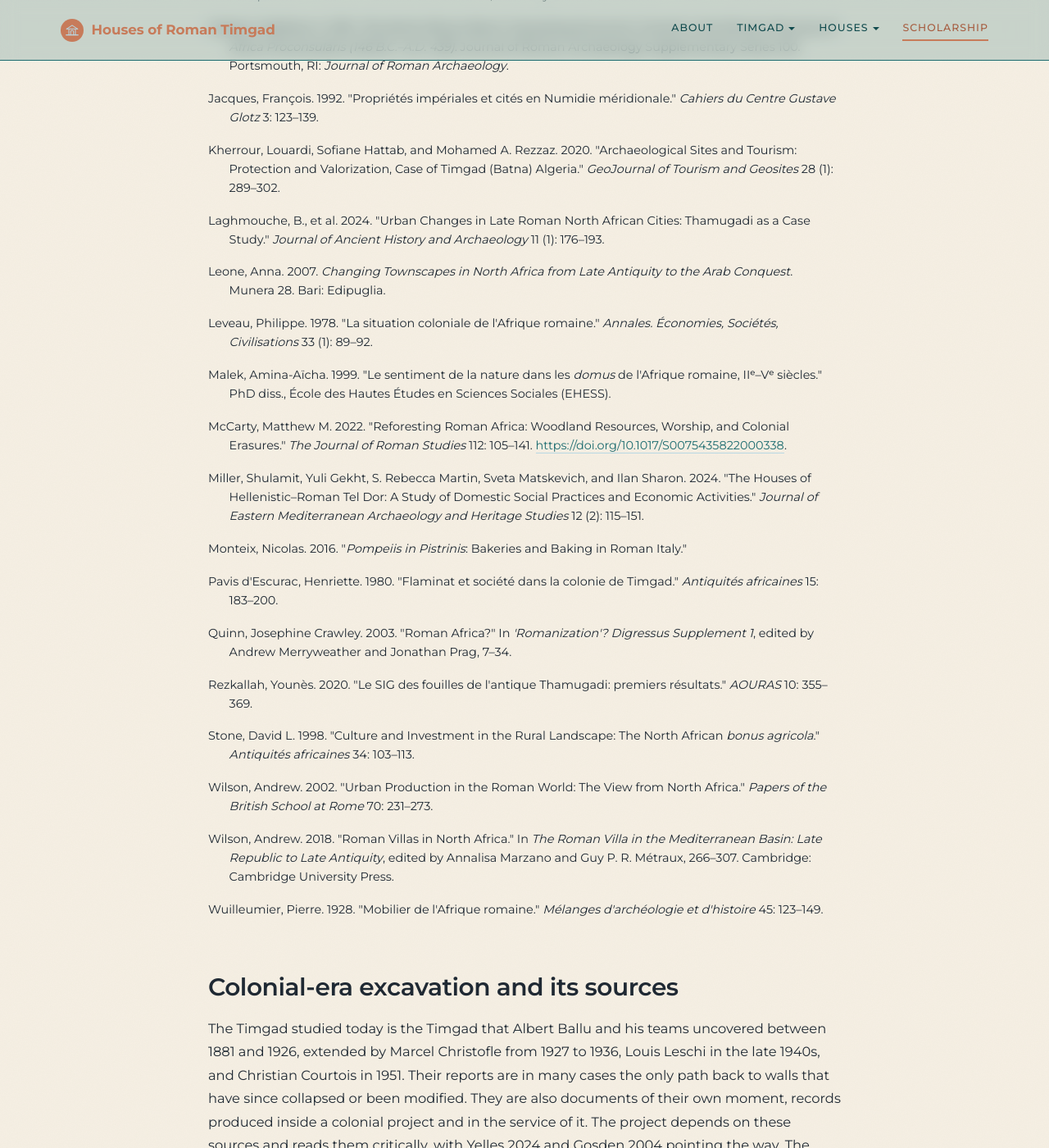
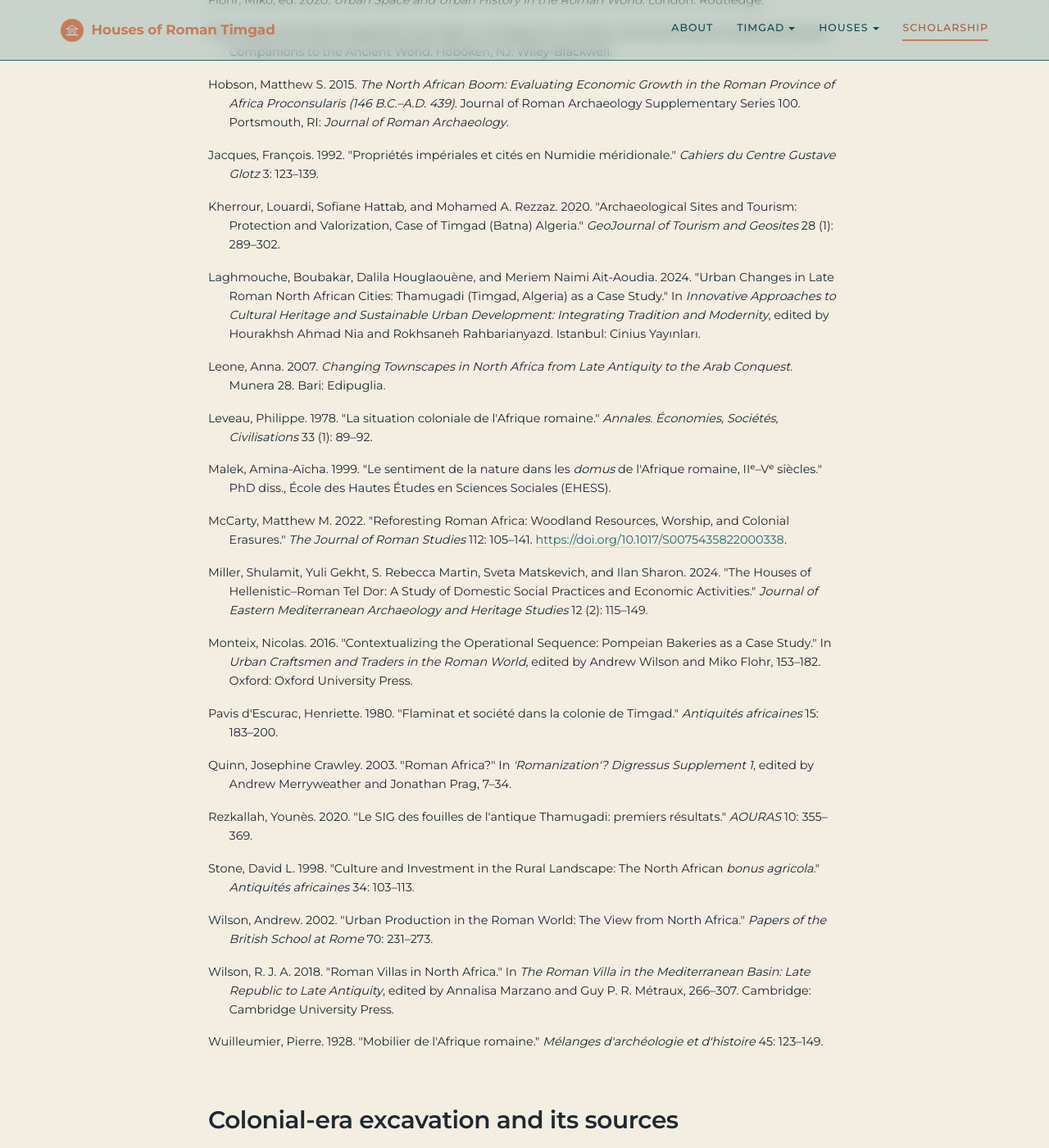
Before and after one commit to kimedher/timgadhouses, a Jekyll site: the page built from scholarship.md, in a window 1280 px wide and 1400 px high, scrolled down 2550 px. Shown: the whole window at 82% size. Built offline with Jekyll 4.4.1, drawn with Linux system fonts in a browser that asks for light colours; some of the changed text lies outside the part shown.

Commit message:
Second-pass fact-check corrections
- Miller 2024 pagination: 115-151 → 115-149
- Grahame 1997 subtitle: 'Investigating the Social Order' → 'The Spatial Order of the Casa del Fauno'
- Wilson 2018 author: Andrew Wilson → R. J. A. Wilson (different scholar, Roger Wilson, not Andrew)
- Monteix 2016: rewrote with correct title 'Contextualizing the Operational Sequence: Pompeian Bakeries as a Case Study' in Wilson & Flohr eds., OUP, 153-182
- Bouchareb 2009: added journal venue (Réflexion(s), Université Mentouri de Constantine)
- Briand-Ponsart: was 1996 standalone book, actually 1999 chapter in Nantes colloquium proceedings, 87-110
- Laghmouche 2024: was JAHA article, actually book chapter in Ahmad Nia & Rahbarianyazd eds., Cinius Yayınları

```diff
--- a/scholarship.md
+++ b/scholarship.md
@@ -44,9 +44,9 @@
 
   <p class="bib-entry">Blanchard-Lemée, Michèle. 1998. "Dans les jardins de Djemila." <em>Antiquités africaines</em> 34: 185–197.</p>
 
-  <p class="bib-entry">Bouchareb, Abdelouahab. 2009. "Timgad: renouveau urbain, nouvelle urbanité (à partir du IIe s.)."</p>
+  <p class="bib-entry">Bouchareb, Abdelouahab. 2009. "Timgad: renouveau urbain, nouvelle urbanité (à partir du IIe s.)." <em>Réflexion(s)</em>, September 2009. Université Mentouri de Constantine.</p>
 
-  <p class="bib-entry">Briand-Ponsart, Claude. 1996. <em>Fondations privées en Afrique du Nord</em>.</p>
+  <p class="bib-entry">Briand-Ponsart, Claude. 1999. "Quelques remarques à propos des fondations privées en Afrique du Nord romaine (Ier–IIIe s. ap. J.-C.)." In <em>L'Afrique du Nord antique: cultures et paysages. Actes du colloque de Nantes (mai 1996)</em>, 87–110. Besançon: Institut des Sciences et Techniques de l'Antiquité.</p>
 
   <p class="bib-entry">Bullo, Silvia, Francesca Ghedini, and Paola Zanovello, eds. 2003. <em>Amplissimae atque ornatissimae domus (Aug., civ., II, 20, 26): l'edilizia residenziale nelle città della Tunisia romana</em>. 2 vols. Antenor Quaderni 2.1–2.2. Rome: Quasar.</p>
 
@@ -70,7 +70,7 @@
 
   <p class="bib-entry">Kherrour, Louardi, Sofiane Hattab, and Mohamed A. Rezzaz. 2020. "Archaeological Sites and Tourism: Protection and Valorization, Case of Timgad (Batna) Algeria." <em>GeoJournal of Tourism and Geosites</em> 28 (1): 289–302.</p>
 
-  <p class="bib-entry">Laghmouche, B., et al. 2024. "Urban Changes in Late Roman North African Cities: Thamugadi as a Case Study." <em>Journal of Ancient History and Archaeology</em> 11 (1): 176–193.</p>
+  <p class="bib-entry">Laghmouche, Boubakar, Dalila Houglaouène, and Meriem Naimi Ait-Aoudia. 2024. "Urban Changes in Late Roman North African Cities: Thamugadi (Timgad, Algeria) as a Case Study." In <em>Innovative Approaches to Cultural Heritage and Sustainable Urban Development: Integrating Tradition and Modernity</em>, edited by Hourakhsh Ahmad Nia and Rokhsaneh Rahbarianyazd. Istanbul: Cinius Yayınları.</p>
 
   <p class="bib-entry">Leone, Anna. 2007. <em>Changing Townscapes in North Africa from Late Antiquity to the Arab Conquest</em>. Munera 28. Bari: Edipuglia.</p>
 
@@ -80,9 +80,9 @@
 
   <p class="bib-entry">McCarty, Matthew M. 2022. "Reforesting Roman Africa: Woodland Resources, Worship, and Colonial Erasures." <em>The Journal of Roman Studies</em> 112: 105–141. <a href="https://doi.org/10.1017/S0075435822000338">https://doi.org/10.1017/S0075435822000338</a>.</p>
 
-  <p class="bib-entry">Miller, Shulamit, Yuli Gekht, S. Rebecca Martin, Sveta Matskevich, and Ilan Sharon. 2024. "The Houses of Hellenistic–Roman Tel Dor: A Study of Domestic Social Practices and Economic Activities." <em>Journal of Eastern Mediterranean Archaeology and Heritage Studies</em> 12 (2): 115–151.</p>
+  <p class="bib-entry">Miller, Shulamit, Yuli Gekht, S. Rebecca Martin, Sveta Matskevich, and Ilan Sharon. 2024. "The Houses of Hellenistic–Roman Tel Dor: A Study of Domestic Social Practices and Economic Activities." <em>Journal of Eastern Mediterranean Archaeology and Heritage Studies</em> 12 (2): 115–149.</p>
 
-  <p class="bib-entry">Monteix, Nicolas. 2016. "<em>Pompeiis in Pistrinis</em>: Bakeries and Baking in Roman Italy."</p>
+  <p class="bib-entry">Monteix, Nicolas. 2016. "Contextualizing the Operational Sequence: Pompeian Bakeries as a Case Study." In <em>Urban Craftsmen and Traders in the Roman World</em>, edited by Andrew Wilson and Miko Flohr, 153–182. Oxford: Oxford University Press.</p>
 
   <p class="bib-entry">Pavis d'Escurac, Henriette. 1980. "Flaminat et société dans la colonie de Timgad." <em>Antiquités africaines</em> 15: 183–200.</p>
 
@@ -94,7 +94,7 @@
 
   <p class="bib-entry">Wilson, Andrew. 2002. "Urban Production in the Roman World: The View from North Africa." <em>Papers of the British School at Rome</em> 70: 231–273.</p>
 
-  <p class="bib-entry">Wilson, Andrew. 2018. "Roman Villas in North Africa." In <em>The Roman Villa in the Mediterranean Basin: Late Republic to Late Antiquity</em>, edited by Annalisa Marzano and Guy P. R. Métraux, 266–307. Cambridge: Cambridge University Press.</p>
+  <p class="bib-entry">Wilson, R. J. A. 2018. "Roman Villas in North Africa." In <em>The Roman Villa in the Mediterranean Basin: Late Republic to Late Antiquity</em>, edited by Annalisa Marzano and Guy P. R. Métraux, 266–307. Cambridge: Cambridge University Press.</p>
 
   <p class="bib-entry">Wuilleumier, Pierre. 1928. "Mobilier de l'Afrique romaine." <em>Mélanges d'archéologie et d'histoire</em> 45: 123–149.</p>
 
@@ -214,7 +214,7 @@
 
   <p class="bib-entry">Fisher, Kevin D. 2023. <em>Monumentality, Place-Making and Social Interaction on Late Bronze Age Cyprus</em>. Monographs in Mediterranean Archaeology 17. Sheffield: Equinox Publishing.</p>
 
-  <p class="bib-entry">Grahame, Mark. 1997. "Public and Private in the Roman House: Investigating the Social Order of the Casa del Fauno." In <em>Domestic Space in the Roman World: Pompeii and Beyond</em>, edited by Ray Laurence and Andrew Wallace-Hadrill, 137–164. Journal of Roman Archaeology Supplementary Series 22. Portsmouth, RI: Journal of Roman Archaeology.</p>
+  <p class="bib-entry">Grahame, Mark. 1997. "Public and Private in the Roman House: The Spatial Order of the Casa del Fauno." In <em>Domestic Space in the Roman World: Pompeii and Beyond</em>, edited by Ray Laurence and Andrew Wallace-Hadrill, 137–164. Journal of Roman Archaeology Supplementary Series 22. Portsmouth, RI: Journal of Roman Archaeology.</p>
 
   <p class="bib-entry">Rapoport, Amos. 1990. <em>The Meaning of the Built Environment: A Nonverbal Communication Approach</em>. Tucson: University of Arizona Press.</p>
 
```
